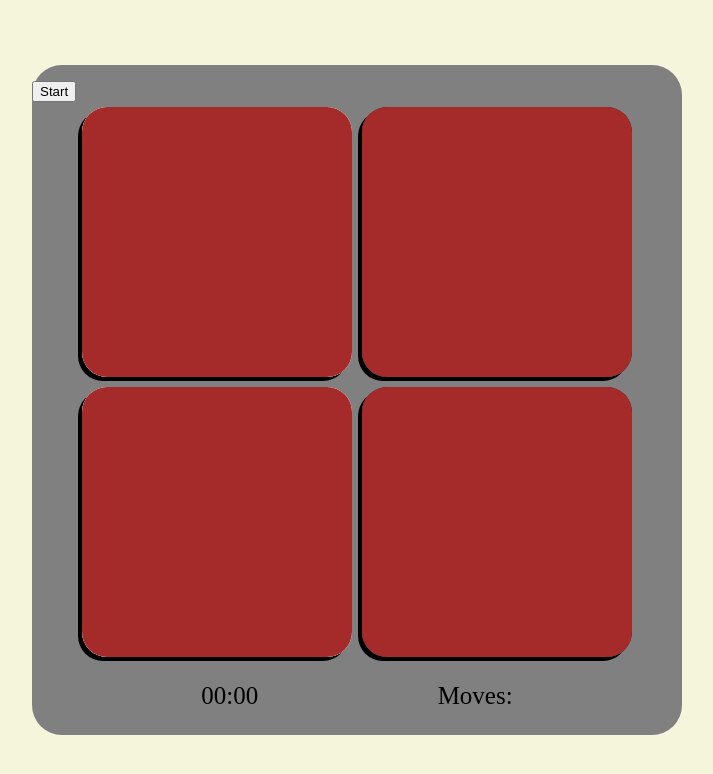
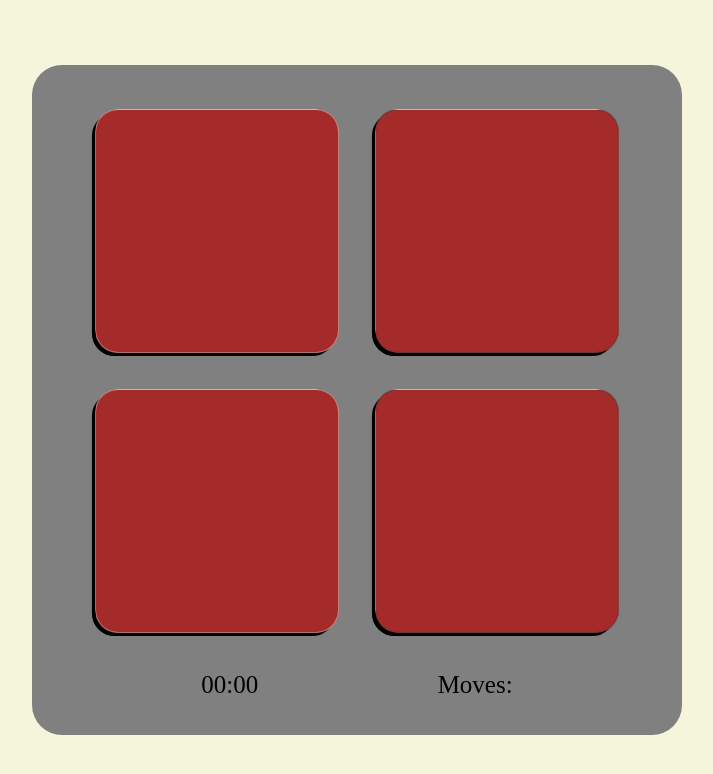
Before and after one commit to fa-rimi/memory-map, a website: page index.html in a window 1280 px wide. Shown: the whole page, without its empty margins (283-996 px from the left). Drawn offline with Linux system fonts and the light colour scheme.

Commit message:
added an outline of what i have to do

```diff
--- a/index.html
+++ b/index.html
@@ -31,7 +31,7 @@
         <!-- *Memory card divs that player will be matching* -->
         <!-- the cards will grow or shrink depending on the container size -- container size and position is fixed but responsive -->
         <div>
-            <button id="start">Start</button>
+            <!-- <button id="start">Start</button> -->
             <div class="container">
                 <div class="memory-card">
                     <div src="#" alt="" class="front-face"></div>
--- a/script.js
+++ b/script.js
@@ -38,14 +38,6 @@
  *
  */
 
-/**
- * What do I need to make this work?
- *
- * -> gameObject
- * -> a flipCard function
- * -> some sort of way to identify if the cards match
- */
-
 // *********** timer function ***********
 const timer = document.querySelector("#timer");
 // add a when user clicks start button the timer is triggered
@@ -53,9 +45,8 @@ const timer = document.querySelector("#timer");
 // *********** card flip function ***********
 // selecting all the memory cards
 const memoryCards = document.querySelectorAll(".memory-card");
-
+const cardsArray = [...memoryCards];
 //! converted the NodeList to an array because when I first added the forEach card event listener I kept getting a typeError saying the function was not a function -> this was because it was reading the memory cards as a nodeList and I cant do the forEach function for a nodeList but I can for an array
-const cardsArray = [...memoryCards];
 
 // iterate over each memory card and add the click event listener
 cardsArray.forEach((card) => {
@@ -76,9 +67,30 @@ function flipCard() {
 
   // Add the flip class to the clicked card so we know that it has already been flipped
   this.classList.add("flip");
+  // increment move counter 1 click is 1 move and so on
   moveCounter++;
   updateMoveCounter();
+
+  // *********** check if cards match ***********
+  // add something that says:
+  // if this function applies
+  // when the first card is flipped {
+  // start the a time out thing that basically makes sure that you flip another card before the 8 second
+  // limit (or it will consider you inactive and flip back)
+  // } else {
+  // if you clicked another card (the secondary card)
+  // it will clear time out
+  // and check if the cards match which will run another function that checks the colors
+  // }
 }
+
+// *********** check if cards match ***********
+// game will check if card1 color === card2 color
+// if the cards match
+// the cards will stay front-face side up
+// if it does not, both cards will flip back to its back-face
+
+// *********** disable flip card ***********
 
 // *********** moves counter function ***********
 // i need create a function that update the counter with every click
--- a/style.css
+++ b/style.css
@@ -74,6 +74,10 @@ main {
     transform: translateY(180deg);
     /* transform-style: preserve-3d; will eventually allow us to actually flip the card between the front-face and back-face*/
     transform-style: preserve-3d;
+    transform: scale(0.90);
+    /* transition: ease-in .2s; */
+    /* transition: ease-out .6s; */
+    transition: transform .5s;
 }
 
 /* when you hover over the memory card */
@@ -88,12 +92,6 @@ main {
     transform: rotateY(180deg);
 }
 
-.memory-card:active {
-    /* on click the card will shrink */
-    transform: scale(0.90);
-    transition: ease-in-out .2s;
-}
-
 span {
     display: flex;
     justify-content: space-evenly;
```
